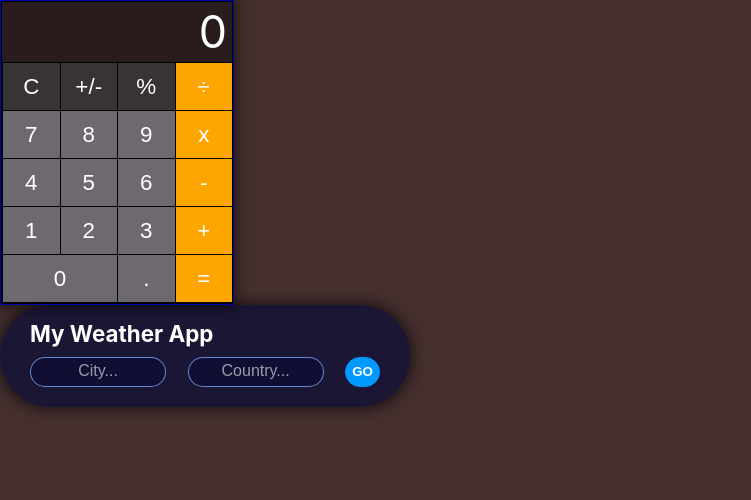
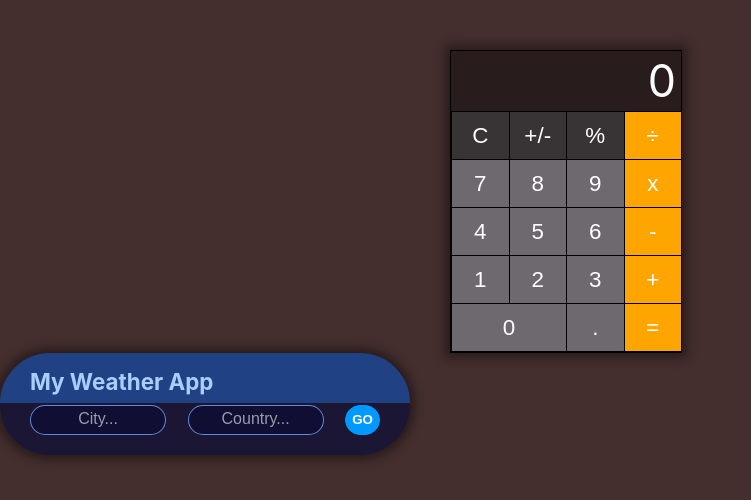
Before and after one commit to lfsalazarcruz/my-react-calculator, a React (Create React App) app in the folder my-calculator/: page / in a window 1280 px wide. Shown: the top 500 px of the page, without its empty margins (0-751 px from the left). Built offline with nearby package versions, Linux system fonts and the light colour scheme.

Commit message:
Weather App is now draggable from the App title only (light blue div).

```diff
--- a/my-calculator/src/App.css
+++ b/my-calculator/src/App.css
@@ -1,5 +1,15 @@
 
 .calculator-app {
-    border: 1px solid blue;
     width: 232px;
+    margin-left: 450px;
+    margin-top: 50px;
 }
+
+.my-weather-app {
+    width: 410px;
+    position: absolute;
+    height: 50px;
+    border-radius: 50px 50px 0px 0px;
+    background-color: rgba(41, 133, 255, 0.4);
+    cursor: pointer;
+}
--- a/my-calculator/src/App.js
+++ b/my-calculator/src/App.js
@@ -25,7 +25,7 @@ class App extends Component {
             <Calculator/>
           </div>
         </Draggable>
-        {/* <Draggable
+        <Draggable
           axis="both"
           handle=".handle"
           defaultPosition={{x: 0, y: 0}}
@@ -34,11 +34,13 @@ class App extends Component {
           scale={1}
           onStart={this.handleStart}
           onDrag={this.handleDrag}
-          onStop={this.handleStop}> */}
-          <div className="handle">
-            < WeatherApp/>
+          onStop={this.handleStop}>
+          <div>
+            <div className="handle my-weather-app">
           </div>
-        {/* </Draggable> */}
+          <WeatherApp/>
+          </div>
+        </Draggable>
       </div>
     );
   }
```
